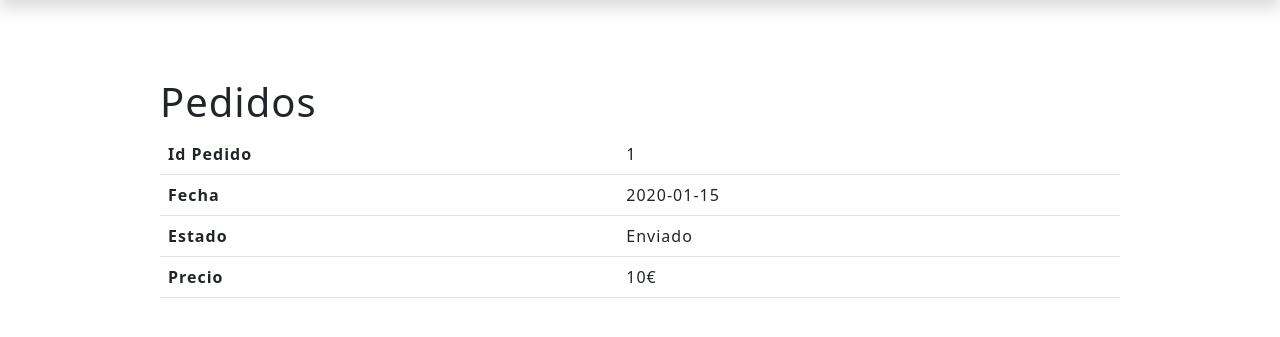
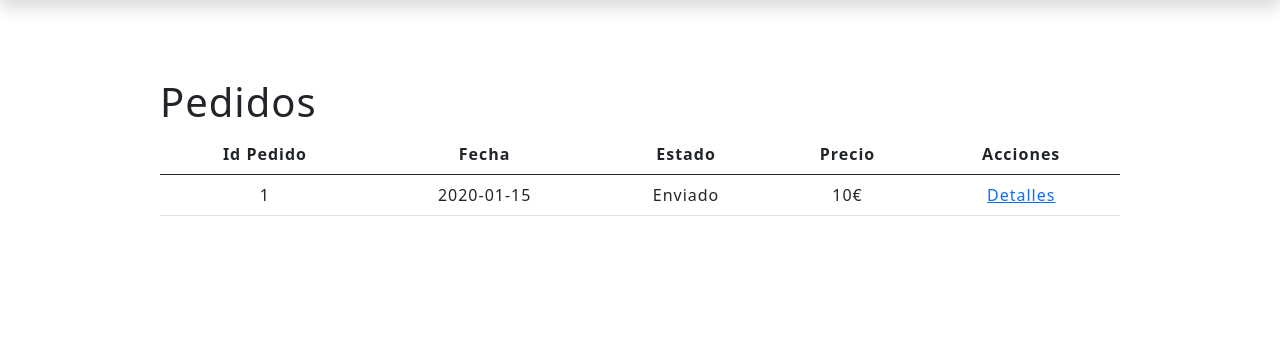
Before and after one commit to MiguelHurtadoDevelop/ProyectoSymfony, a Symfony app: template templates/pedidos/misPedidos.html.twig in a window 1280 px wide. Shown: the part 82-419 px from the top of the page. Run offline with Twig, Linux system fonts and the light colour scheme; the template is opened without the code that fills it: most values are stand-ins (such as "Sample title", 1, 10 or a date in 2020); some libraries are stand-ins or nearby versions.

Commit message:
Estilos mis pedidos

```diff
--- a/public/css/style.css
+++ b/public/css/style.css
@@ -18,6 +18,10 @@
 
 body{
     margin-top: 4rem!important;
+}
+
+.table{
+    text-align: center!important;
 }
 
 main{
--- a/templates/pedidos/misPedidos.html.twig
+++ b/templates/pedidos/misPedidos.html.twig
@@ -6,29 +6,28 @@
     <main>
         <h1>Pedidos</h1>
 
-        {% for pedido in pedidos %}
             <table class="table">
                 <tbody>
+                    <thead>
+                        <tr>
+                            <th>Id Pedido</th>
+                            <th>Fecha</th>
+                            <th>Estado</th>
+                            <th>Precio</th>
+                            <th>Acciones</th>
+                        </tr>
+                    </thead>
+                    {% for pedido in pedidos %}
                     <tr>
-                        <th>Id Pedido</th>
                         <td>{{ pedido.id }}</td>
+                        <td>{{ pedido.fecha ? pedido.fecha|date('Y-m-d') : '' }}</td>
+                        <td>{{ pedido.enviado ? 'Enviado' : 'Pendiente' }}</td>
+                        <td>{{ pedido.precio }}€</td>
+                        <td><a href="/pedidos/{{ pedido.id }}">Detalles</a></td>
                     </tr>
-                    <tr>
-                        <th>Fecha</th>
-                        <td>{{ pedido.fecha ? pedido.fecha|date('Y-m-d') : '' }}</td>
-                    </tr>
-                    <tr>
-                        <th>Estado</th>
-                        <td>{{ pedido.enviado ? 'Enviado' : 'Pendiente' }}</td>
-                    </tr>
-                    <tr>
-                        <th>Precio</th>
-                        <td>{{ pedido.precio }}€</td>
-                    </tr>
+                    {% endfor %}
                 </tbody>
             </table>
+    </main>
 
-
-        {% endfor %}
-    </main>
 {% endblock %}
```
